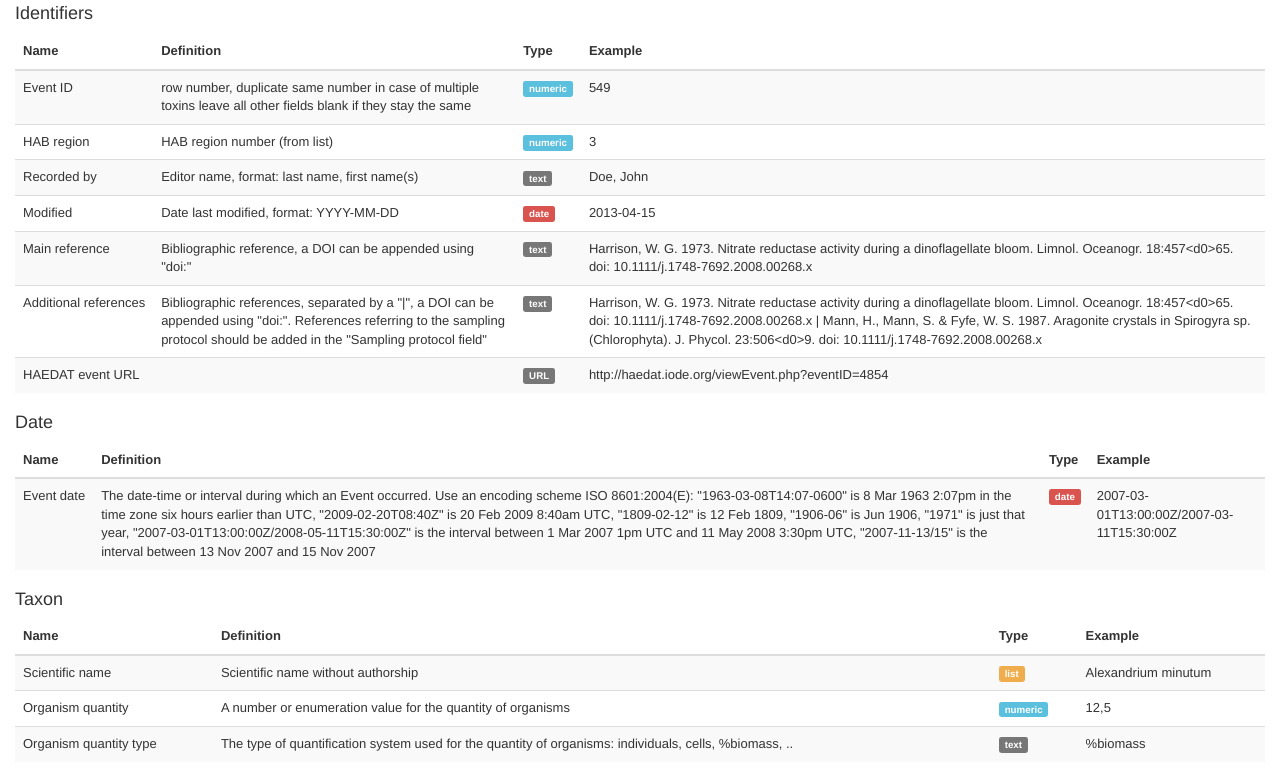
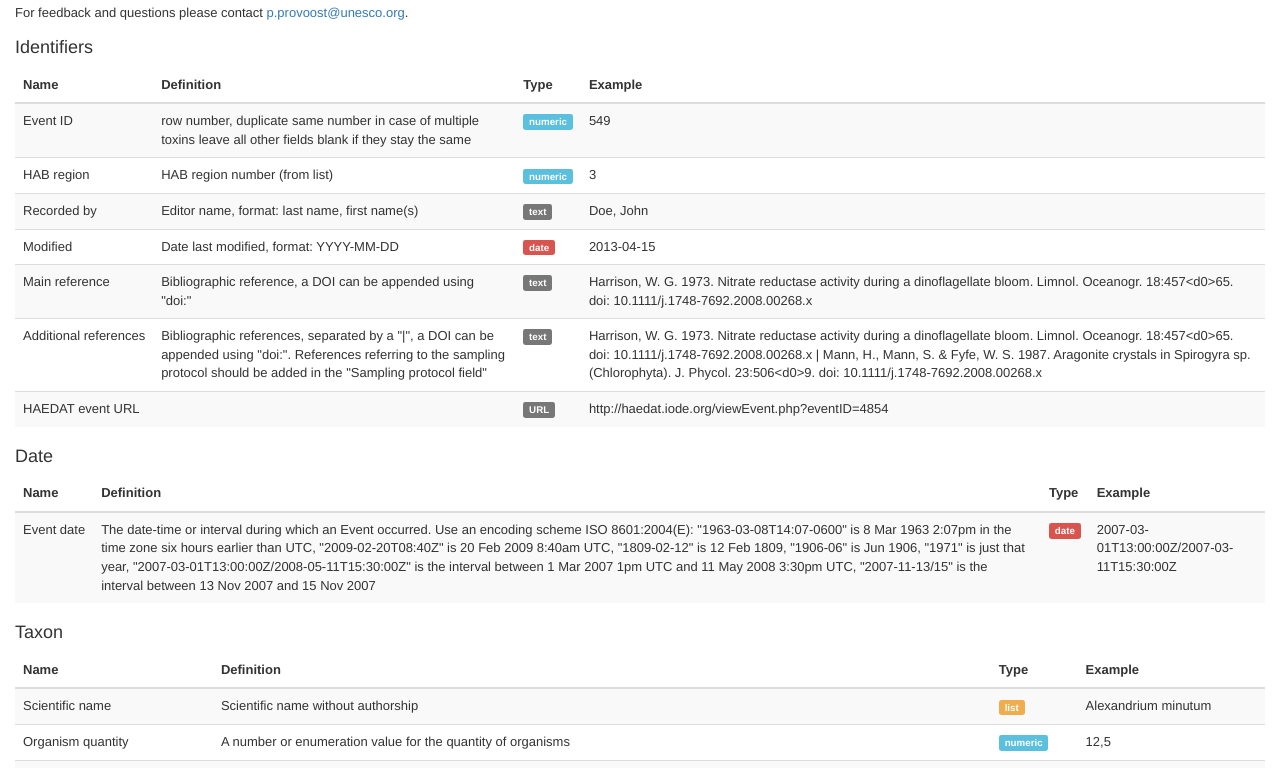
Before and after one commit to iobis/hab-template, a plain HTML site: page documentation/index.html in a window 1280 px wide. Shown: the part 62-830 px from the top of the page. Drawn offline with nearby package versions, Linux system fonts and the light colour scheme; some packages are replaced by stand-ins of ours; a script that the page names is missing.

Commit message:
feedback

```diff
--- a/documentation/index.html
+++ b/documentation/index.html
@@ -15,8 +15,9 @@
 <div id="page-content-wrapper">
 <div class="container-fluid" ng-controller="habcontroller">
 
+<h3>HAB template documentation</h3>
 
-<h3>HAB template documentation</h3>
+<p>For feedback and questions please contact <a href="p.provoost@unesco.org">p.provoost@unesco.org</a>.</p>
 
 <div ng-repeat="cat in columns track by $index">
 	<h4>{{ cat.name }}</h4>
@@ -40,7 +41,6 @@
 	</table>
 </div>
 
-
 </div>
 </div>
 </div>
```
